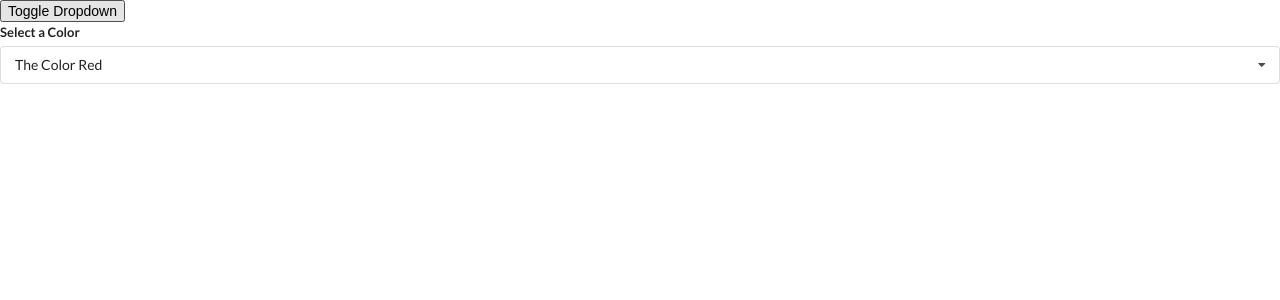
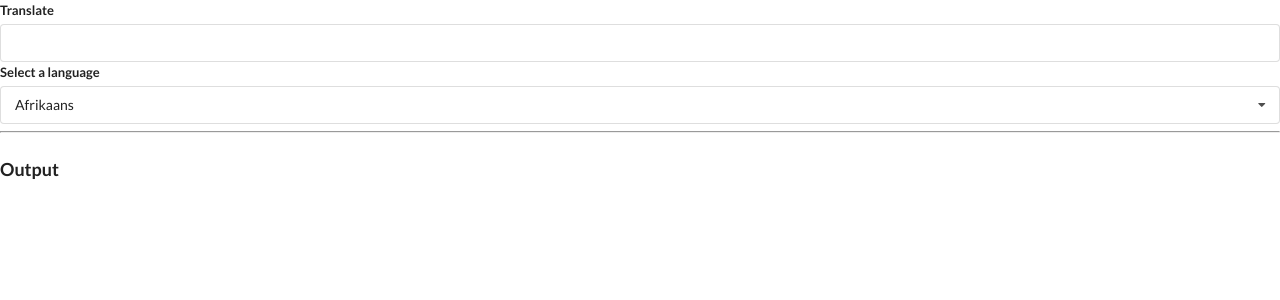
Before and after one commit to AlejoGalizzi/WidgetPage-React, a React (Create React App) app: page / in a window 1280 px wide. Shown: the top 300 px of the page. Built offline with nearby package versions, Linux system fonts and the light colour scheme.

Commit message:
First version of translate widget.

```diff
--- a/src/components/App.js
+++ b/src/components/App.js
@@ -2,6 +2,7 @@
 import Accordion from "./Accordion";
 import Search from "./Search";
 import Dropdown from "./Dropdown";
+import Translate from "./Translate";
 
 const items = [
   {
@@ -39,14 +40,7 @@
 
   return (
     <div>
-      <button type="" onClick={() => setShowDropdown(!showDropdown)}>Toggle Dropdown</button>
-      {showDropdown ?
-      <Dropdown
-        selected={selected}
-        onSelectedChange={setSelected}
-        options={options}
-      /> : null
-      }
+      <Translate/>
     </div>
   );
 };
--- /dev/null
+++ b/src/components/Convert.js
@@ -0,0 +1,12 @@
+import React, { useState, useEffect } from "react";
+
+const Convert = ({language, text}) => {
+
+  useEffect(() => {
+    console.log("New language and/or  text")
+  }, [language, text])
+
+  return <div></div>;
+};
+
+export default Convert;
--- a/src/components/Dropdown.js
+++ b/src/components/Dropdown.js
@@ -1,6 +1,6 @@
 import React, { useState, useEffect, useRef } from "react";
 
-const Dropdown = ({ options, selected, onSelectedChange }) => {
+const Dropdown = ({ options, selected, onSelectedChange, label }) => {
   const [open, setOpen] = useState(false);
   const ref = useRef();
 
@@ -42,7 +42,7 @@
   return (
     <div ref={ref} className="ui form">
       <div className="field">
-        <label className="label">Select a Color</label>
+        <label className="label">Select a {label}</label>
         <div
           onClick={() => setOpen(!open)}
           className={`ui selection dropdown ${open ? "visible active" : ""}`}
--- /dev/null
+++ b/src/components/Translate.js
@@ -0,0 +1,49 @@
+import React, { useState, useEffect, useRef } from "react";
+import Dropdown from "./Dropdown";
+import Convert from "./Convert";
+
+const options = [
+  {
+    label: "Afrikaans",
+    value: "af",
+  },
+  {
+    label: "Arabic",
+    value: "ar",
+  },
+  {
+    label: "Hindi",
+    value: "hi",
+  },
+  {
+    label: "Spanish",
+    value: "es",
+  },
+];
+
+const Translate = () => {
+  const [language, setLanguage] = useState(options[0]);
+  const [text, setText] = useState('');
+
+  return (
+    <div>
+      <div className="ui form">
+        <div className="field">
+        <label >Translate</label>
+        <input  value={text} onChange={(event) => setText(event.target.value)}/>
+        </div>
+      </div>
+      <Dropdown
+        options={options}
+        selected={language}
+        onSelectedChange={setLanguage}
+        label={'language'}
+      />
+      <hr/>
+      <h3 className="ui header">Output</h3>
+      <Convert language={language} text={text}/>
+    </div>
+  );
+};
+
+export default Translate;
```
Also changed, not shown: 1 other file (tests, documents, lock files or other folders).
